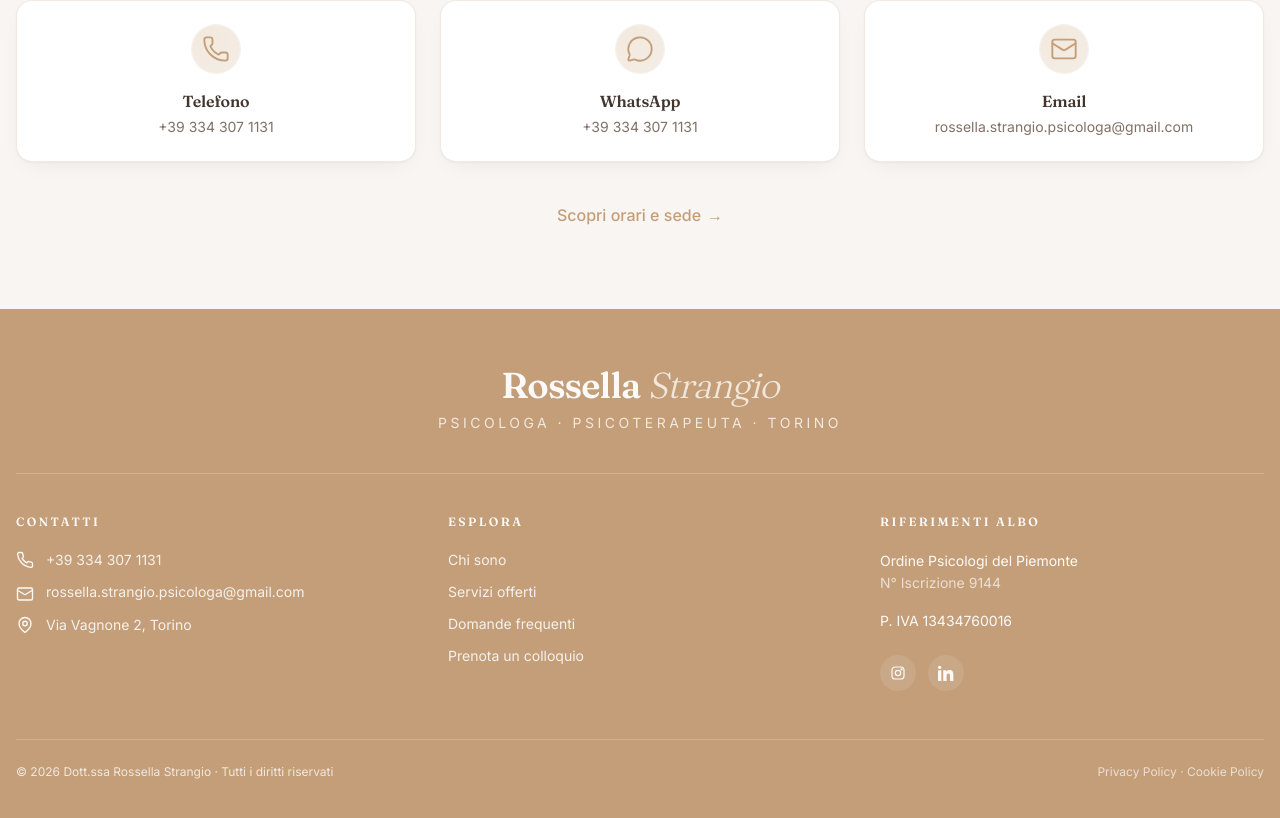
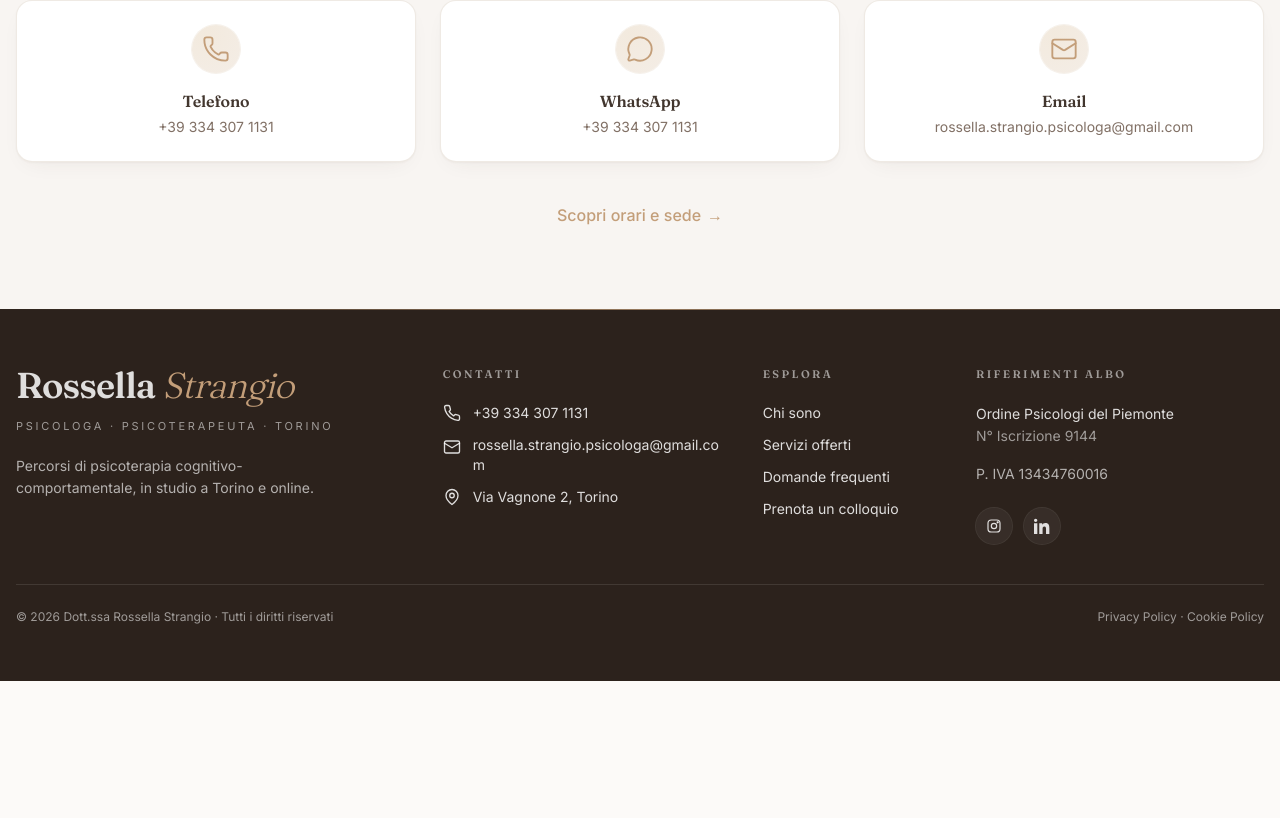
Before and after one commit to emanuel-epifani/rossella-strangio-website, a Next.js app: page / in a window 1280 px wide. Shown: the part 2490-3308 px from the top of the page. After the commit the page ends 3171 px from the top, so only its background shows below. Built offline with nearby package versions, Linux system fonts and the light colour scheme.

Commit message:
refactor(style): refactor entire website

```diff
--- a/src/app/globals.css
+++ b/src/app/globals.css
@@ -27,6 +27,7 @@
     --border: 32 25% 88%;                /* warm border */
     --input: 32 25% 88%;
     --ring: 30 38% 62%;
+    --footer: 25 22% 14%;                /* dark cocoa caldo per il footer */
     --radius: 1rem;
 
     /* Font families - definite qui e usate in tailwind.config.ts */
@@ -56,6 +57,7 @@
     --border: 25 15% 20%;
     --input: 25 15% 20%;
     --ring: 30 38% 62%;
+    --footer: 25 22% 10%;
   }
 
   /* Stili base del body - applicati a tutta la pagina */
--- a/src/components/Footer.tsx
+++ b/src/components/Footer.tsx
@@ -79,26 +79,38 @@ export default function Footer() {
   const year = new Date().getFullYear()
 
   return (
-    <footer className="bg-primary text-primary-foreground">
-      <div className="container py-14">
-        {/* Firma centrale */}
-        <div className="text-center">
-          <div className="font-heading text-3xl md:text-4xl tracking-tight font-semibold">
-            Rossella <em className="italic font-light text-secondary">Strangio</em>
+    <footer className="relative bg-footer text-white/85">
+      {/* Hairline gradient: chiusura visiva in alto */}
+      <div
+        aria-hidden
+        className="absolute top-0 left-0 right-0 h-px"
+        style={{
+          background:
+            'linear-gradient(90deg, transparent 0%, hsl(var(--primary) / 0.7) 50%, transparent 100%)',
+        }}
+      />
+
+      <div className="container py-12 md:py-14">
+        {/* Griglia integrata 12 colonne: brand + 3 sezioni */}
+        <div className="grid grid-cols-1 md:grid-cols-12 gap-10 md:gap-8">
+          {/* Brand block */}
+          <div className="md:col-span-4">
+            <div className="font-heading text-3xl md:text-4xl tracking-tight font-semibold leading-none">
+              Rossella{' '}
+              <em className="italic font-light text-primary">Strangio</em>
+            </div>
+            <div className="mt-3 text-[11px] uppercase tracking-[0.25em] text-white/55">
+              Psicologa · Psicoterapeuta · Torino
+            </div>
+            <p className="mt-5 text-sm leading-relaxed text-white/65 max-w-xs">
+              Percorsi di psicoterapia cognitivo-comportamentale, in studio a
+              Torino e online.
+            </p>
           </div>
-          <div className="mt-2 text-xs md:text-sm uppercase tracking-[0.25em] text-primary-foreground/80">
-            Psicologa · Psicoterapeuta · Torino
-          </div>
-        </div>
 
-        {/* Divider */}
-        <hr className="my-10 border-t border-primary-foreground/20" />
-
-        {/* Tre colonne */}
-        <div className="grid grid-cols-1 md:grid-cols-3 gap-10 md:gap-12">
           {/* Contatti */}
-          <div>
-            <h4 className="text-xs uppercase tracking-[0.2em] font-semibold mb-5">
+          <div className="md:col-span-3">
+            <h4 className="text-[11px] uppercase tracking-[0.22em] font-semibold mb-5 text-white/55">
               Contatti
             </h4>
             <ul className="space-y-3 text-sm">
@@ -106,7 +118,7 @@ export default function Footer() {
                 <PhoneIcon />
                 <a
                   href="tel:+393343071131"
-                  className="text-primary-foreground/90 hover:text-primary-foreground transition-colors"
+                  className="text-white/85 hover:text-primary transition-colors"
                 >
                   +39 334 307 1131
                 </a>
@@ -117,7 +129,7 @@ export default function Footer() {
                 </span>
                 <a
                   href="mailto:rossella.strangio.psicologa@gmail.com"
-                  className="text-primary-foreground/90 hover:text-primary-foreground transition-colors break-all"
+                  className="text-white/85 hover:text-primary transition-colors break-all"
                 >
                   rossella.strangio.psicologa@gmail.com
                 </a>
@@ -128,7 +140,7 @@ export default function Footer() {
                   href="https://maps.google.com/?q=Via+Vagnone+2,+Torino"
                   target="_blank"
                   rel="noopener noreferrer"
-                  className="text-primary-foreground/90 hover:text-primary-foreground transition-colors"
+                  className="text-white/85 hover:text-primary transition-colors"
                 >
                   Via Vagnone 2, Torino
                 </a>
@@ -137,8 +149,8 @@ export default function Footer() {
           </div>
 
           {/* Esplora */}
-          <div>
-            <h4 className="text-xs uppercase tracking-[0.2em] font-semibold mb-5">
+          <div className="md:col-span-2">
+            <h4 className="text-[11px] uppercase tracking-[0.22em] font-semibold mb-5 text-white/55">
               Esplora
             </h4>
             <ul className="space-y-3 text-sm">
@@ -146,7 +158,7 @@ export default function Footer() {
                 <li key={item.href}>
                   <Link
                     href={item.href}
-                    className="text-primary-foreground/90 hover:text-primary-foreground transition-colors"
+                    className="text-white/85 hover:text-primary transition-colors"
                   >
                     {item.label}
                   </Link>
@@ -156,8 +168,8 @@ export default function Footer() {
           </div>
 
           {/* Albo + social */}
-          <div>
-            <h4 className="text-xs uppercase tracking-[0.2em] font-semibold mb-5">
+          <div className="md:col-span-3">
+            <h4 className="text-[11px] uppercase tracking-[0.22em] font-semibold mb-5 text-white/55">
               Riferimenti Albo
             </h4>
             <p className="text-sm leading-relaxed">
@@ -165,14 +177,14 @@ export default function Footer() {
                 href="https://ordinepsicologi.piemonte.it/albo-vista/?id=8933"
                 target="_blank"
                 rel="noopener noreferrer"
-                className="hover:text-primary-foreground transition-colors"
+                className="text-white/85 hover:text-primary transition-colors"
               >
                 Ordine Psicologi del Piemonte
                 <br />
-                <span className="text-primary-foreground/70">N° Iscrizione 9144</span>
+                <span className="text-white/55">N° Iscrizione 9144</span>
               </a>
             </p>
-            <p className="text-sm mt-4">P. IVA 13434760016</p>
+            <p className="text-sm mt-4 text-white/65">P. IVA 13434760016</p>
 
             <div className="flex items-center gap-3 mt-6">
               <a
@@ -180,7 +192,7 @@ export default function Footer() {
                 target="_blank"
                 rel="noopener noreferrer"
                 aria-label="Instagram"
-                className="w-9 h-9 rounded-full bg-primary-foreground/10 hover:bg-primary-foreground/20 flex items-center justify-center transition-colors"
+                className="w-9 h-9 rounded-full bg-white/5 hover:bg-primary hover:text-footer flex items-center justify-center transition-colors ring-1 ring-white/10"
               >
                 <InstagramIcon />
               </a>
@@ -189,7 +201,7 @@ export default function Footer() {
                 target="_blank"
                 rel="noopener noreferrer"
                 aria-label="LinkedIn"
-                className="w-9 h-9 rounded-full bg-primary-foreground/10 hover:bg-primary-foreground/20 flex items-center justify-center transition-colors"
+                className="w-9 h-9 rounded-full bg-white/5 hover:bg-primary hover:text-footer flex items-center justify-center transition-colors ring-1 ring-white/10"
               >
                 <LinkedInIcon />
               </a>
@@ -198,13 +210,11 @@ export default function Footer() {
         </div>
 
         {/* Bottom strip */}
-        <div className="mt-12 pt-6 border-t border-primary-foreground/20 flex flex-col md:flex-row items-center justify-between gap-3 text-xs text-primary-foreground/80">
+        <div className="mt-10 pt-6 border-t border-white/10 flex flex-col md:flex-row items-center justify-between gap-3 text-xs text-white/55">
           <span>
             © {year} Dott.ssa Rossella Strangio · Tutti i diritti riservati
           </span>
-          <span className="text-primary-foreground/70">
-            Privacy Policy · Cookie Policy
-          </span>
+          <span>Privacy Policy · Cookie Policy</span>
         </div>
       </div>
     </footer>
--- a/tailwind.config.ts
+++ b/tailwind.config.ts
@@ -49,6 +49,7 @@ const config: Config = {
           DEFAULT: "hsl(var(--card))",
           foreground: "hsl(var(--card-foreground))",
         },
+        footer: "hsl(var(--footer))",
       },
       borderRadius: {
         lg: "var(--radius)",
```
